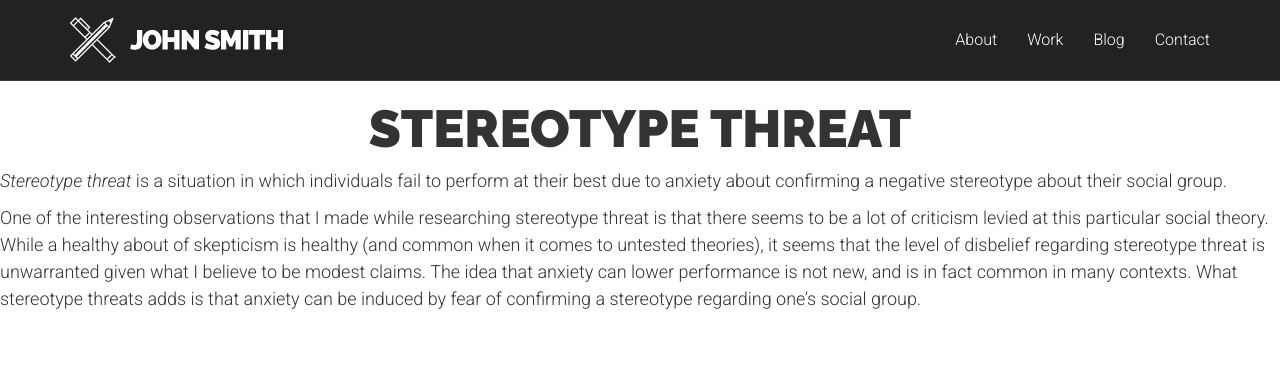
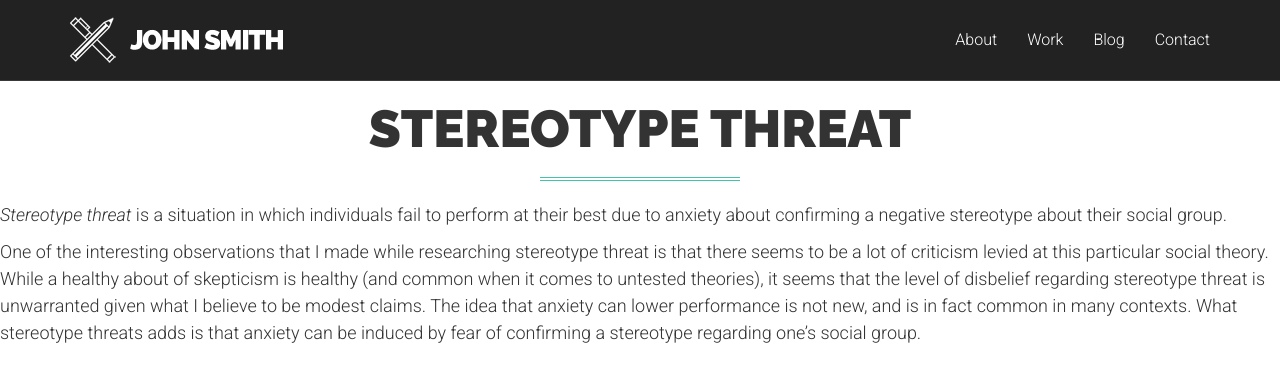
Before and after one commit to StevenXL/stevenxl.github.io, a Jekyll site: the page built from _posts/2015-08-16-stereotype-threat.markdown, in a window 1280 px wide. Shown: the top 382 px of the page. Built offline with Jekyll 4.4.1, drawn with Linux system fonts in a browser that asks for light colours; Markdown is read by kramdown in place of the engine named in the settings.

Commit message:
Add a horizontal rule to the blog post page layout.

```diff
--- a/_layouts/post.html
+++ b/_layouts/post.html
@@ -4,8 +4,10 @@ layout: default
 <div class="spacer">
 </div>
 
-<div class="post-main-header">
+<div class="center-content">
   <h1 class="text-center">{{ page.title }}</h1>
-</div>
+  <hr class="colored">
 
 {{ content }}
+
+</div>
```
